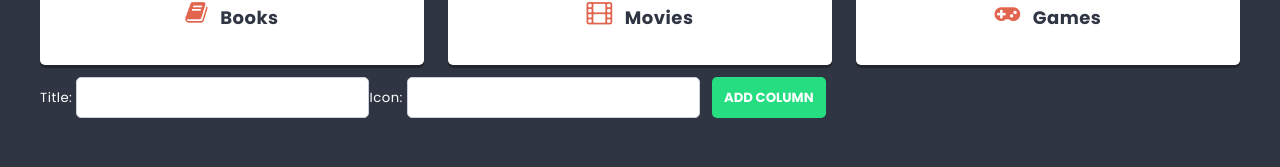
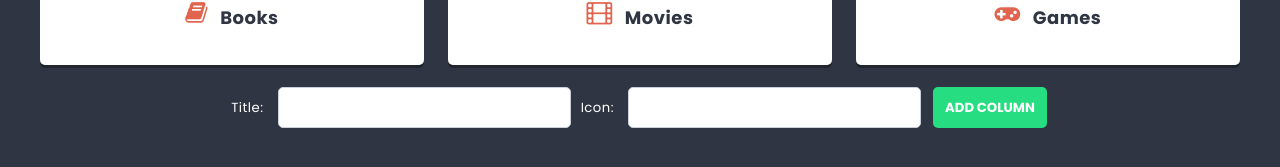
Before and after one commit to martanara/react-app, a React (Create React App) app: page / in a window 1280 px wide. Shown: the part 555-722 px from the top of the page. Built offline with nearby package versions, Linux system fonts and the light colour scheme.

Commit message:
Add styles to ColumnForm

```diff
--- a/src/components/ColumnForm/ColumnForm.js
+++ b/src/components/ColumnForm/ColumnForm.js
@@ -2,6 +2,7 @@
 import { useState } from 'react';
 import Button from '../Button/Button.js';
 import TextInput from '../TextInput/TextInput.js';
+import styles from './ColumnForm.module.scss';
 
 const ColumnForm = props => {
   const [title, setTitle] = useState('');
@@ -15,10 +16,16 @@ const ColumnForm = props => {
   }
 
   return (
-    <form onSubmit={handleSubmit}>
-      Title: <TextInput type="text" value={title} onChange={e => setTitle(e.target.value)} />
-      Icon: <TextInput type="text" value={icon} onChange={e => setIcon(e.target.value)} />
+    <form onSubmit={handleSubmit} className={styles.columnForm}>
+    <div>
+      <span>Title:</span> <TextInput type="text" value={title} onChange={e => setTitle(e.target.value)} />
+    </div>
+    <div>
+      <span>Icon:</span> <TextInput type="text" value={icon} onChange={e => setIcon(e.target.value)} />
+    </div>
+    <div className={styles.columnFormButton}>
       <Button>Add column</Button>
+    </div>
     </form>
   );
 };
--- a/src/components/ColumnForm/ColumnForm.module.scss
+++ b/src/components/ColumnForm/ColumnForm.module.scss
@@ -0,0 +1,25 @@
+@import '../../styles/settings.scss';
+
+.columnForm {
+  padding: 10px;
+  display: flex;
+  justify-content: center;
+  flex-direction: row;
+
+  span {
+   margin: 10px;
+  }
+
+  div {
+    text-align: center;
+  }
+}
+
+@media (max-width: 767px) {
+  .columnForm {
+    flex-direction: column;
+  }
+  .columnFormButton {
+    margin-left: 50px;
+  }
+}
```
